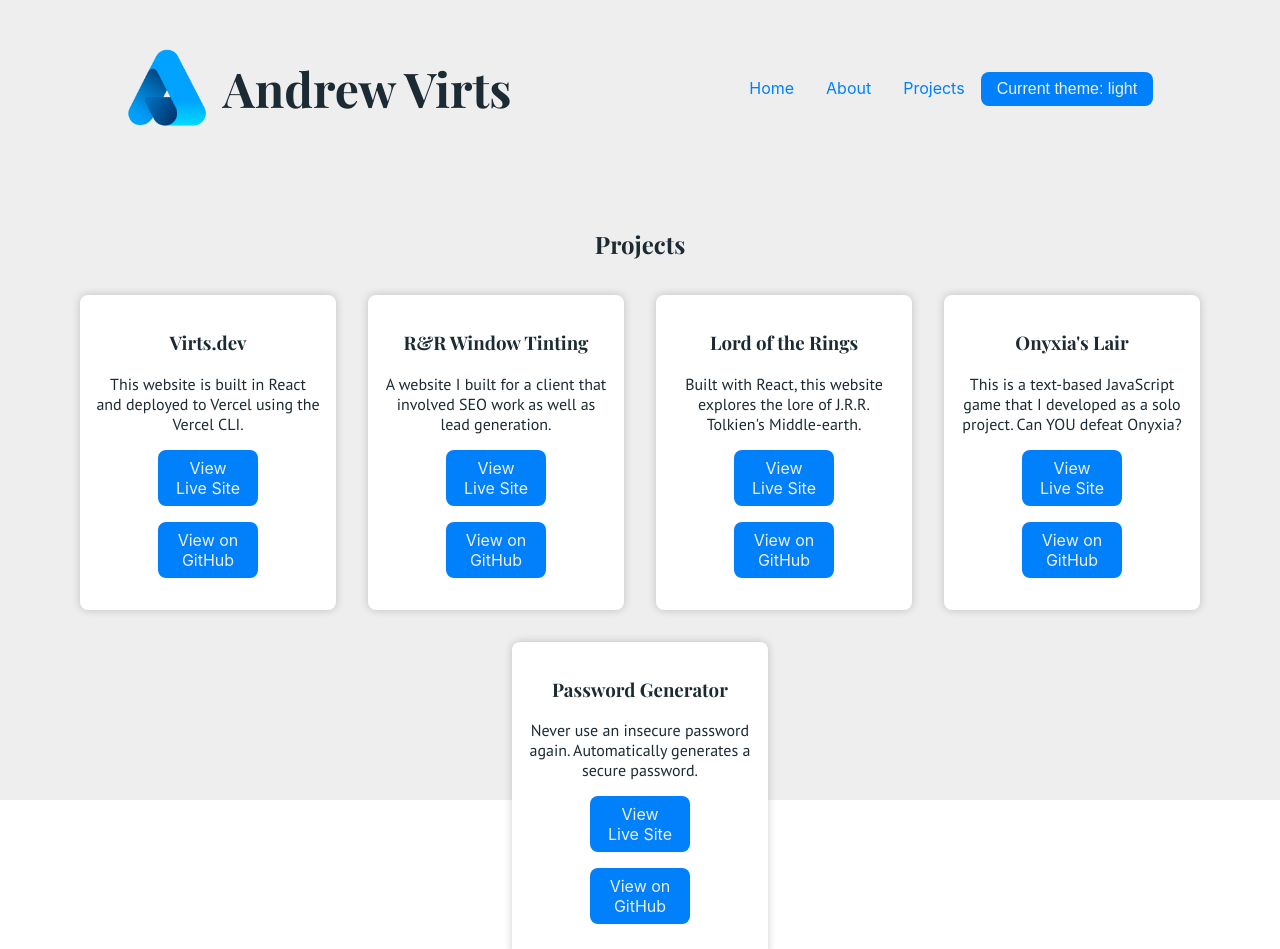
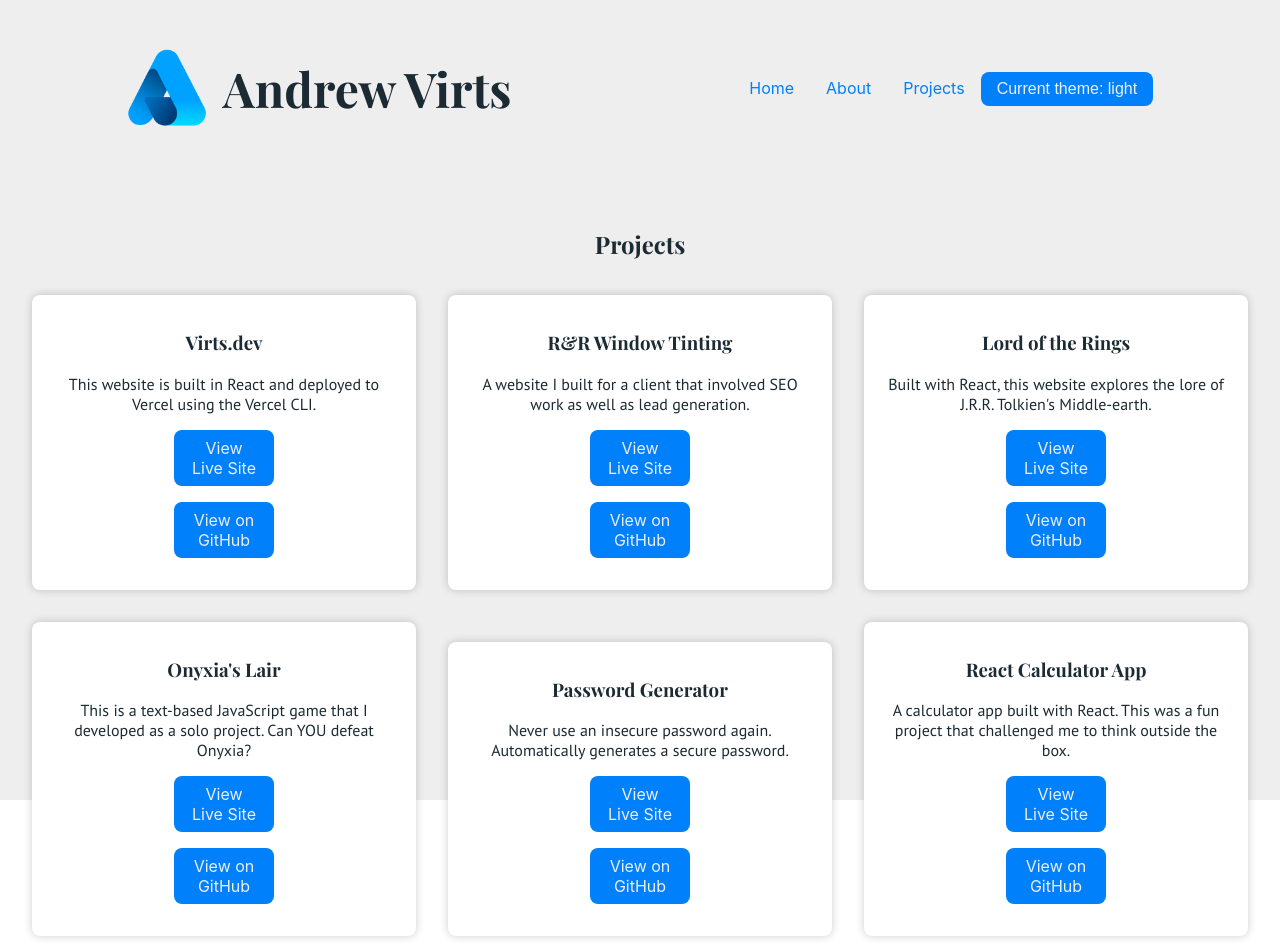
Before and after one commit to asvirts/portfolioWebsite, a React (Create React App) app in the folder virts-dev/: page /projects in a window 1280 px wide. Shown: the top 949 px of the page. Built offline with nearby package versions, Linux system fonts and the light colour scheme; a web font is replaced by a local one.

Commit message:
flex wrap nav

```diff
--- a/virts-dev/src/index.css
+++ b/virts-dev/src/index.css
@@ -94,7 +94,7 @@
   margin: 1rem;
   display: inline-block;
   box-shadow: 0 0 0.5rem rgba(0, 0, 0, 0.2);
-  width: 20%;
+  width: 30%;
 }
 
 .card-text {
@@ -143,6 +143,7 @@ nav {
   display: flex;
   justify-content: space-around;
   align-items: center;
+  flex-wrap: wrap;
   padding: 1rem;
 }
 
--- a/virts-dev/src/routes/projects.jsx
+++ b/virts-dev/src/routes/projects.jsx
@@ -118,6 +118,30 @@ export default function Projects() {
           </a>
         </div>
       </div>
+
+      <div class="card">
+        <div class="card-body">
+          <h3 class="card-title">React Calculator App</h3>
+          <p class="card-text">
+            A calculator app built with React. This was a fun project that
+            challenged me to think outside the box.
+          </p>
+          <a
+            href="https://github.com/asvirts/React-Calculator-App"
+            class="btn-primary"
+            target="_blank"
+          >
+            View Live Site
+          </a>
+          <a
+            href="https://github.com/asvirts/React-Calculator-App"
+            class="btn-primary"
+            target="_blank"
+          >
+            View on GitHub
+          </a>
+        </div>
+      </div>
     </>
   );
 }
```
